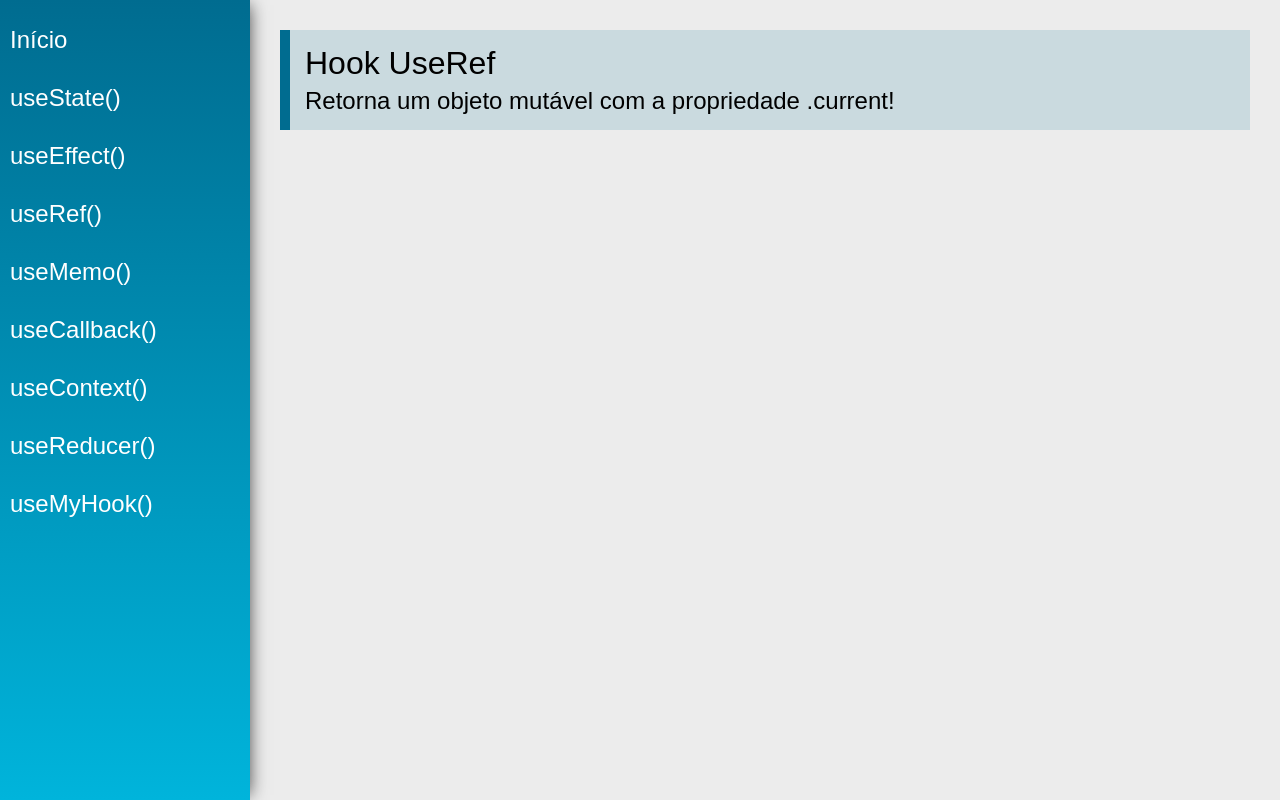
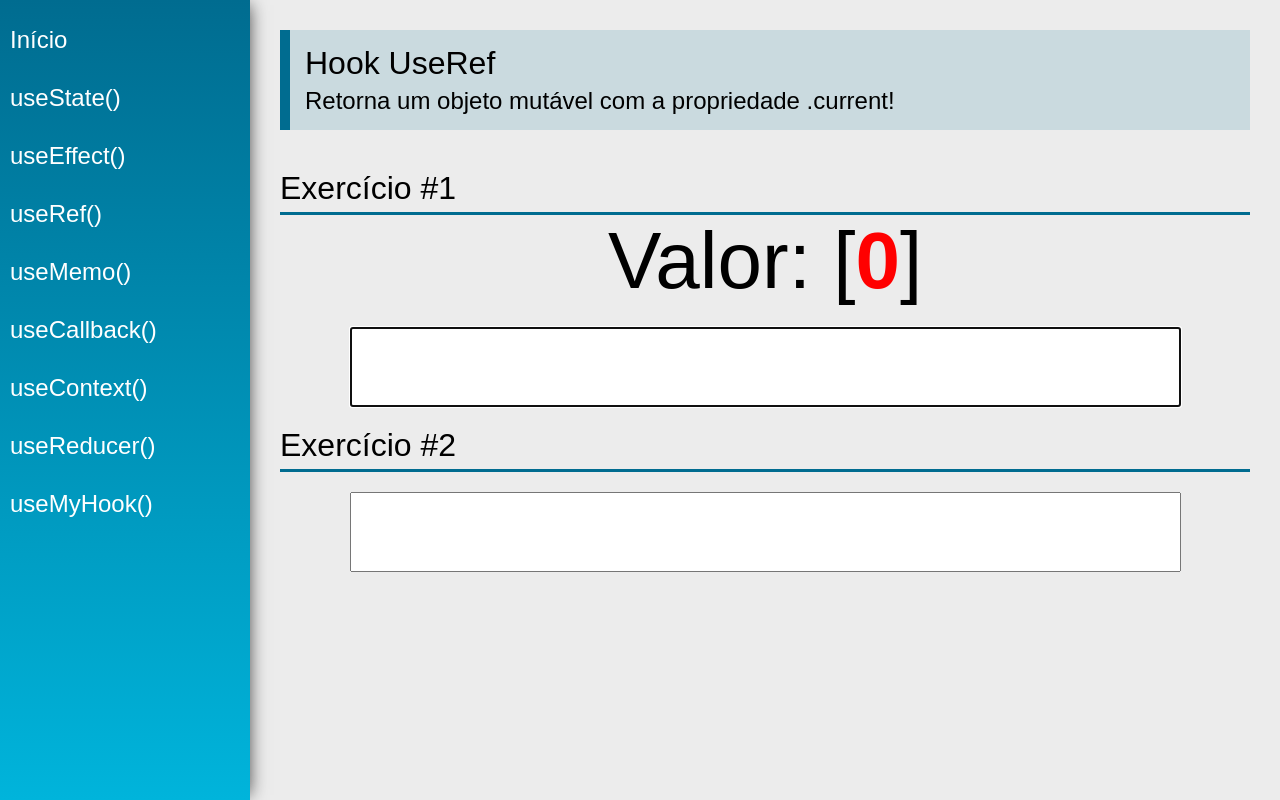
Before and after one commit to mbpfilho/hooks, a React (Create React App) app: page /useRef in a window 1280 px wide. Built offline with nearby package versions, Linux system fonts and the light colour scheme.

Commit message:
use ref e desafio funcao merge

```diff
--- a/src/views/examples/UseRef.jsx
+++ b/src/views/examples/UseRef.jsx
@@ -1,13 +1,56 @@
-import React from 'react'
+import React,{useState,useRef} from 'react'
 import PageTitle from '../../components/layout/PageTitle'
+import SectionTitle from '../../components/layout/SectionTitle'
+import { useEffect } from 'react'
+
+const merge=function(s1,s2){
+    const a1=[...s1]
+    const a2=[...s2]
+    let resp=[]
+
+    a1.forEach(l=>resp.push(l,a2[a1.indexOf(l)]))
+    return resp
+}
 
 const UseRef = (props) => {
+
+    const[value1,setValue1]=useState("")
+    const[value2,setValue2]=useState("")
+    const count=useRef(0)
+    const myInput1=useRef(null)
+    const myInput2=useRef(null)
+
+    useEffect(function(){
+        count.current++
+        myInput2.current.focus()
+    },[value1])
+
+    useEffect(function(){
+        count.current++
+        myInput1.current.focus()
+    },[value2])
+
+
     return (
         <div className="UseRef">
             <PageTitle
                 title="Hook UseRef"
                 subtitle="Retorna um objeto mutável com a propriedade .current!"
             />
+            <SectionTitle title="Exercício #1"></SectionTitle>
+            <div className="center">
+                <div>
+                    <span className="text">Valor: </span>
+                    <span className="text">{merge(value1,value2)} [</span>
+                    <span className="text red">{count.current}</span>
+                    <span className="text">]</span>
+                </div>
+                <input type="text" className="input" value={value1} onChange={e=>setValue1(e.target.value)} ref={myInput1} />
+            </div>
+            <SectionTitle title="Exercício #2"></SectionTitle>
+            <div className="center">
+                <input type="text" className="input" value={value2} onChange={e=>setValue2(e.target.value)} ref={myInput2} />
+            </div>
         </div>
     )
 }
```
